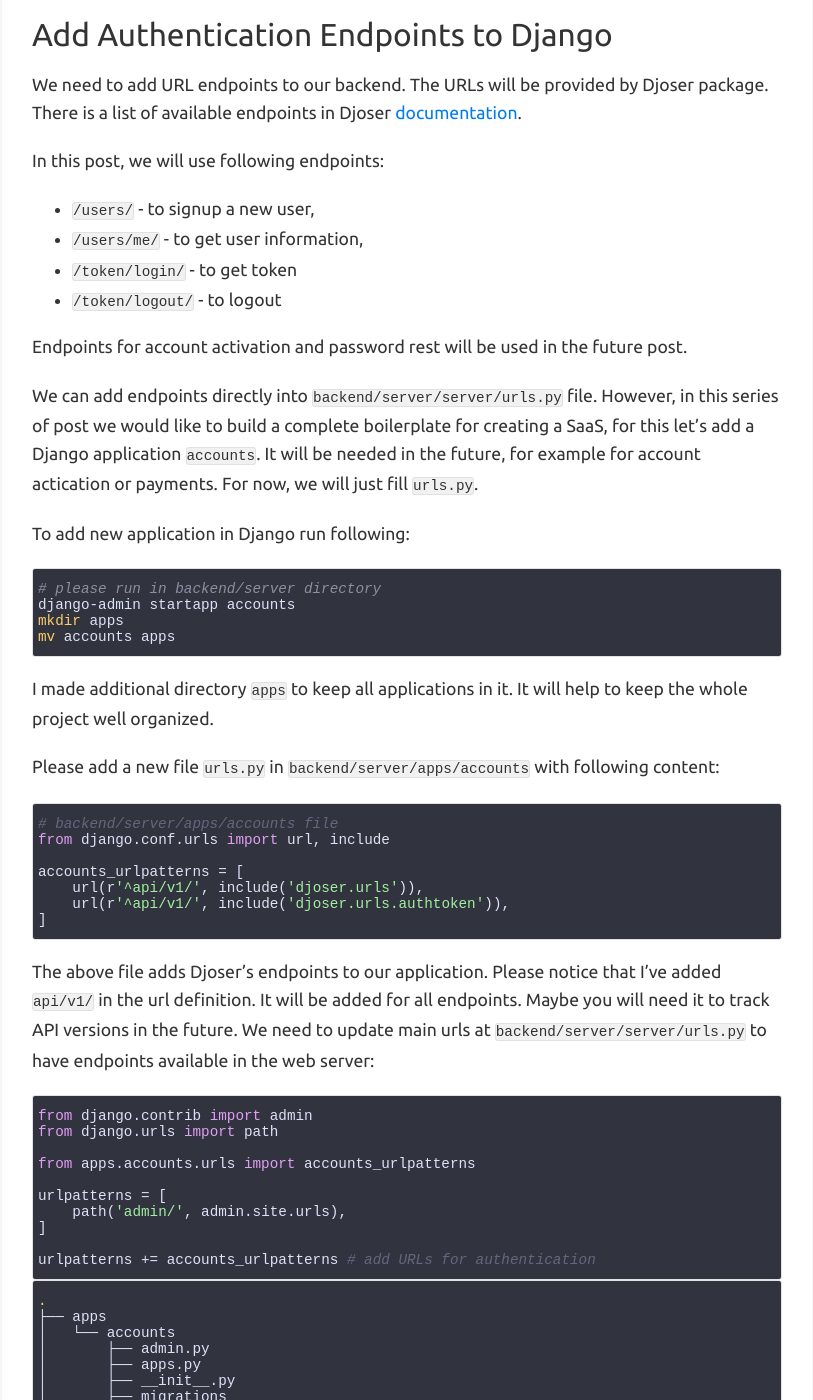
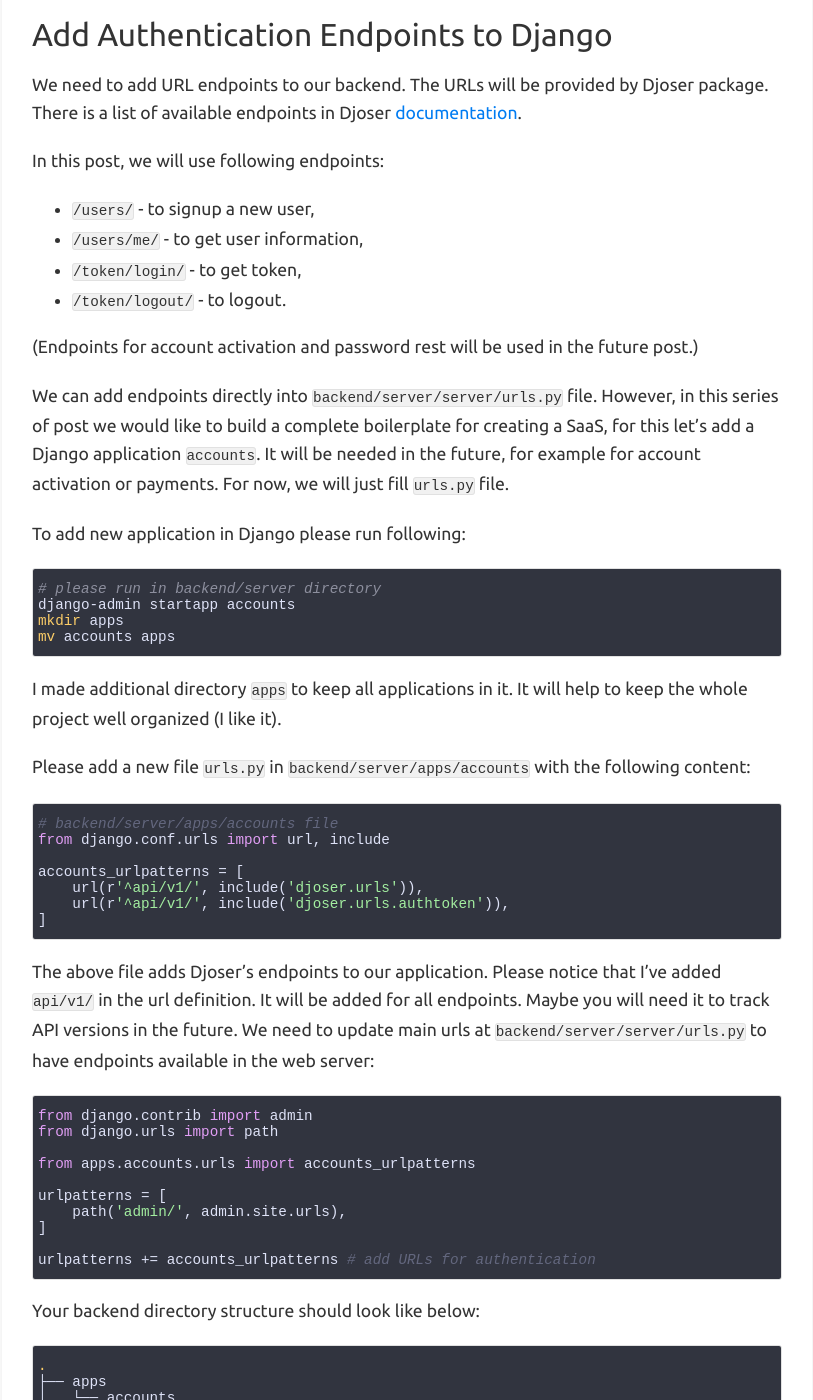
Before and after one commit to 100000000x/website, a Jekyll site: the page built from _posts/2020-10-26-token-based-authentication-django-rest-framework-djoser.md, in a window 1280 px wide and 1400 px high, scrolled down 3086 px. Shown: the whole window, without its empty margins (233-1046 px from the left). Built offline with Jekyll 4.4.1, drawn with Linux system fonts in a browser that asks for light colours; some of the changed text lies outside the part shown.

Commit message:
correct typos

````diff
--- a/_posts/2020-10-26-token-based-authentication-django-rest-framework-djoser.md
+++ b/_posts/2020-10-26-token-based-authentication-django-rest-framework-djoser.md
@@ -19,7 +19,8 @@
 
 - We will install Django Rest Framework (DRF) and Djoser packages.
 - We will setup settings and urls.
-- User will be able to signup with username and password. User will be able to login, get her profile and logout.
+- User will be able to signup with username and password.
+- User will be able to login, get her profile, and logout.
 - We will manually test our REST API with DRF browsable API.
 
 What are we **not** going to do in this post:
@@ -129,14 +130,14 @@
 In this post, we will use following endpoints:
 - `/users/` - to signup a new user,
 - `/users/me/` - to get user information,
-- `/token/login/` - to get token
-- `/token/logout/` - to logout
+- `/token/login/` - to get token,
+- `/token/logout/` - to logout.
 
-Endpoints for account activation and password rest will be used in the future post.
+(Endpoints for account activation and password rest will be used in the future post.)
 
-We can add endpoints directly into `backend/server/server/urls.py` file. However, in this series of post we would like to build a complete boilerplate for creating a SaaS, for this let's add a Django application `accounts`. It will be needed in the future, for example for account actication or payments. For now, we will just fill `urls.py`.
+We can add endpoints directly into `backend/server/server/urls.py` file. However, in this series of post we would like to build a complete boilerplate for creating a SaaS, for this let's add a Django application `accounts`. It will be needed in the future, for example for account activation or payments. For now, we will just fill `urls.py` file.
 
-To add new application in Django run following:
+To add new application in Django please run following:
 
 ```bash
 # please run in backend/server directory
@@ -145,9 +146,9 @@
 mv accounts apps
 ```
 
-I made additional directory `apps` to keep all applications in it. It will help to keep the whole project well organized.
+I made additional directory `apps` to keep all applications in it. It will help to keep the whole project well organized (I like it).
 
-Please add a new file `urls.py` in `backend/server/apps/accounts` with following content:
+Please add a new file `urls.py` in `backend/server/apps/accounts` with the following content:
 
 ```python
 # backend/server/apps/accounts file
@@ -174,7 +175,7 @@
 urlpatterns += accounts_urlpatterns # add URLs for authentication
 ```
 
-
+Your backend directory structure should look like below:
 ```bash
 .
 ├── apps
````
Also changed, not shown: other parts of _posts/2020-10-26-token-based-authentication-django-rest-framework-djoser.md (+4 -5 lines).
